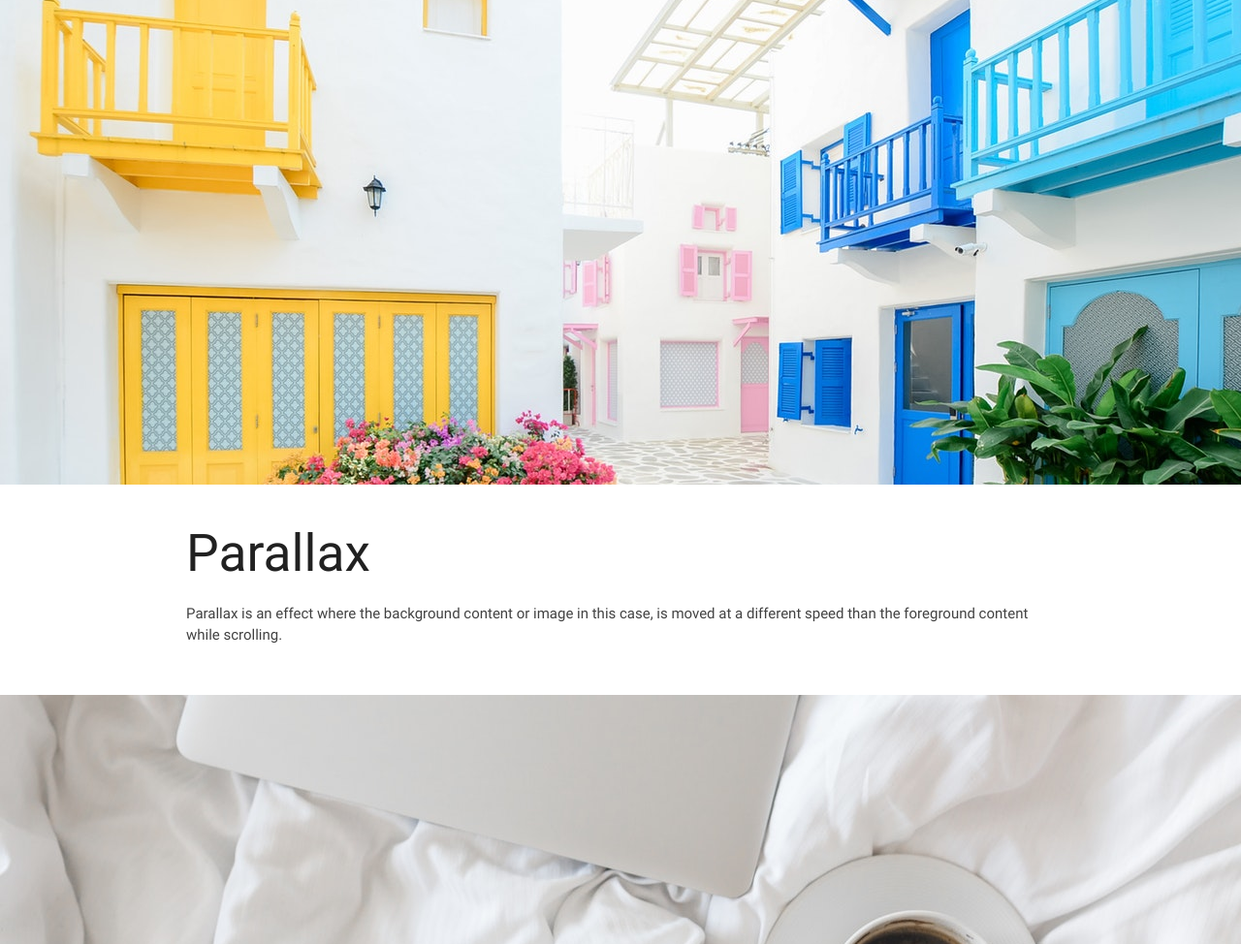
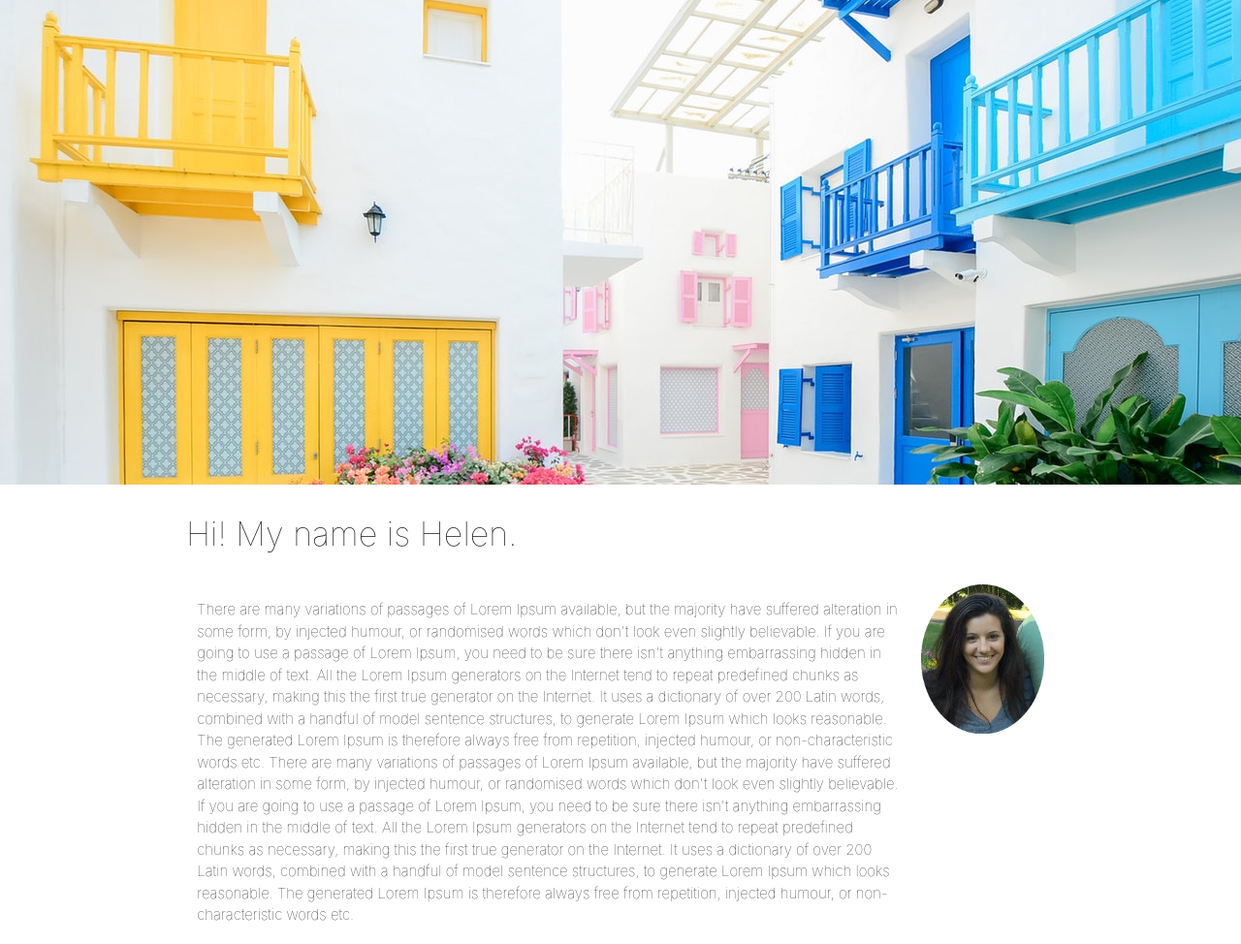
Before and after one commit to helenp90/portfolio1, a plain HTML site: page public/index.html in a window 1280 px wide. Shown: the top 974 px of the page at 97% size. Drawn offline with nearby package versions, Linux system fonts and the light colour scheme.

Commit message:
she's gettin there

```diff
--- a/public/index.html
+++ b/public/index.html
@@ -18,13 +18,40 @@
             <img src="../top.jpeg">
         </div>
     </div>
-    <div class="section white">
+    <div class="section white drop-shadow">
+
         <div class="row container">
-            <h2 class="header">Parallax</h2>
-            <p class="grey-text text-darken-3 lighten-3">Parallax is an effect where the background content or image in this case, is moved at a different speed than
-                the foreground content while scrolling.</p>
+            <h4>Hi! My name is Helen.</h4>
+        </div>
+        <div class="row container">
+            <div class="col s10 m10 l10">
+                <p>There are many variations of passages of Lorem Ipsum available, but the majority have suffered alteration
+                    in some form, by injected humour, or randomised words which don't look even slightly believable. If you
+                    are going to use a passage of Lorem Ipsum, you need to be sure there isn't anything embarrassing hidden
+                    in the middle of text. All the Lorem Ipsum generators on the Internet tend to repeat predefined chunks
+                    as necessary, making this the first true generator on the Internet. It uses a dictionary of over 200
+                    Latin words, combined with a handful of model sentence structures, to generate Lorem Ipsum which looks
+                    reasonable. The generated Lorem Ipsum is therefore always free from repetition, injected humour, or non-characteristic
+                    words etc. There are many variations of passages of Lorem Ipsum available, but the majority have suffered
+                    alteration in some form, by injected humour, or randomised words which don't look even slightly believable.
+                    If you are going to use a passage of Lorem Ipsum, you need to be sure there isn't anything embarrassing
+                    hidden in the middle of text. All the Lorem Ipsum generators on the Internet tend to repeat predefined
+                    chunks as necessary, making this the first true generator on the Internet. It uses a dictionary of over
+                    200 Latin words, combined with a handful of model sentence structures, to generate Lorem Ipsum which
+                    looks reasonable. The generated Lorem Ipsum is therefore always free from repetition, injected humour,
+                    or non-characteristic words etc.</p>
+            </div>
+            <div class="col s2 m2 l2 center-align">
+                <img class="responsive-img" src='../profilepic.png'>
+            </div>
         </div>
     </div>
+    <div class="row container">
+        <div class="col s12 m12 l12 center-align">
+            <img class="responsive-img" src="../dark_logo_transparent.svg">
+        </div>
+    </div>
+
     <div class="parallax-container">
         <div class="parallax">
             <img src="../bottom.jpeg">
--- a/public/style.css
+++ b/public/style.css
@@ -1,4 +1,22 @@
-.responsive-img{
-    width: 1700px;
-    height: 300px;
+html {
+    font-family: GillSans, Calibri, Trebuchet, sans-serif;
 }
+
+h4{
+    font-weight: lighter;
+    font-family:-apple-system, BlinkMacSystemFont, 'Segoe UI', Roboto, Oxygen, Ubuntu, Cantarell, 'Open Sans', 'Helvetica Neue', sans-serif
+}
+
+p{
+    font-weight: lighter;
+    font-family:-apple-system, BlinkMacSystemFont, 'Segoe UI', Roboto, Oxygen, Ubuntu, Cantarell, 'Open Sans', 'Helvetica Neue', sans-serif
+}
+
+.responsive-img {
+    width: 500px;
+    height: 500px;
+}
+
+.pageheader {
+    font-family: -apple-system, BlinkMacSystemFont, 'Segoe UI', Roboto, Oxygen, Ubuntu, Cantarell, 'Open Sans', 'Helvetica Neue', sans-serif;
+}
```
Also changed, not shown: public/dark_logo_transparent.svg (added), public/profilepic.png (added).
